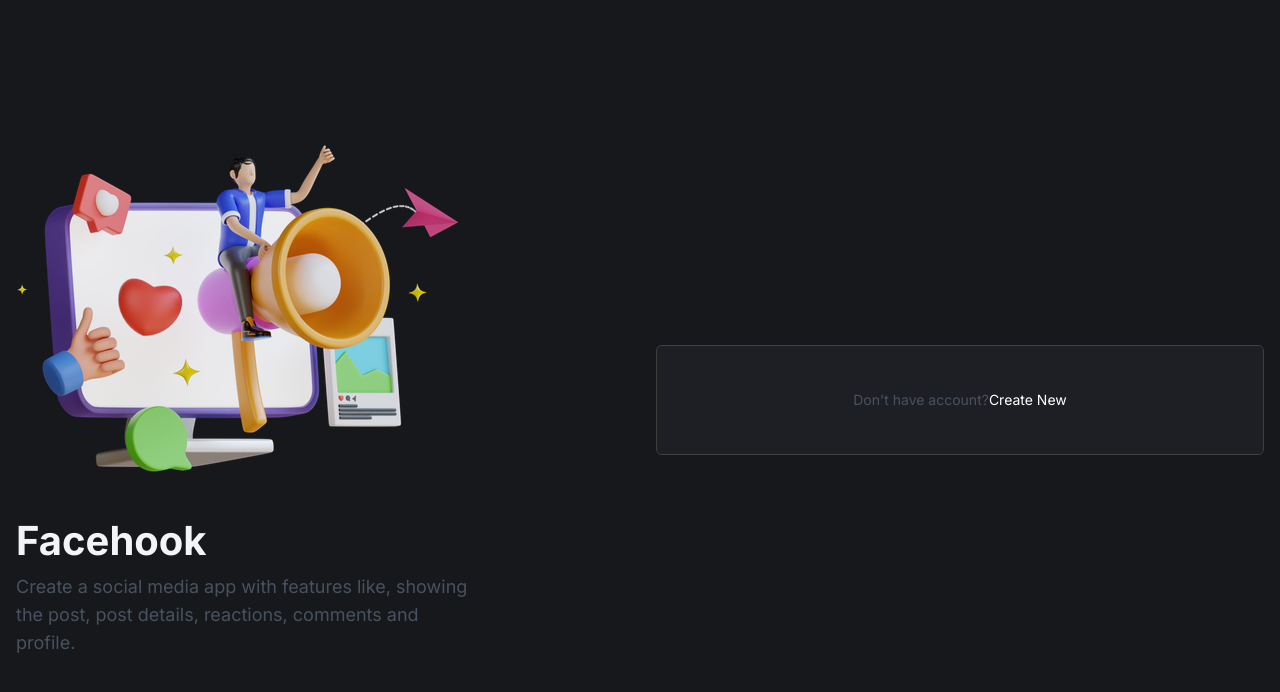
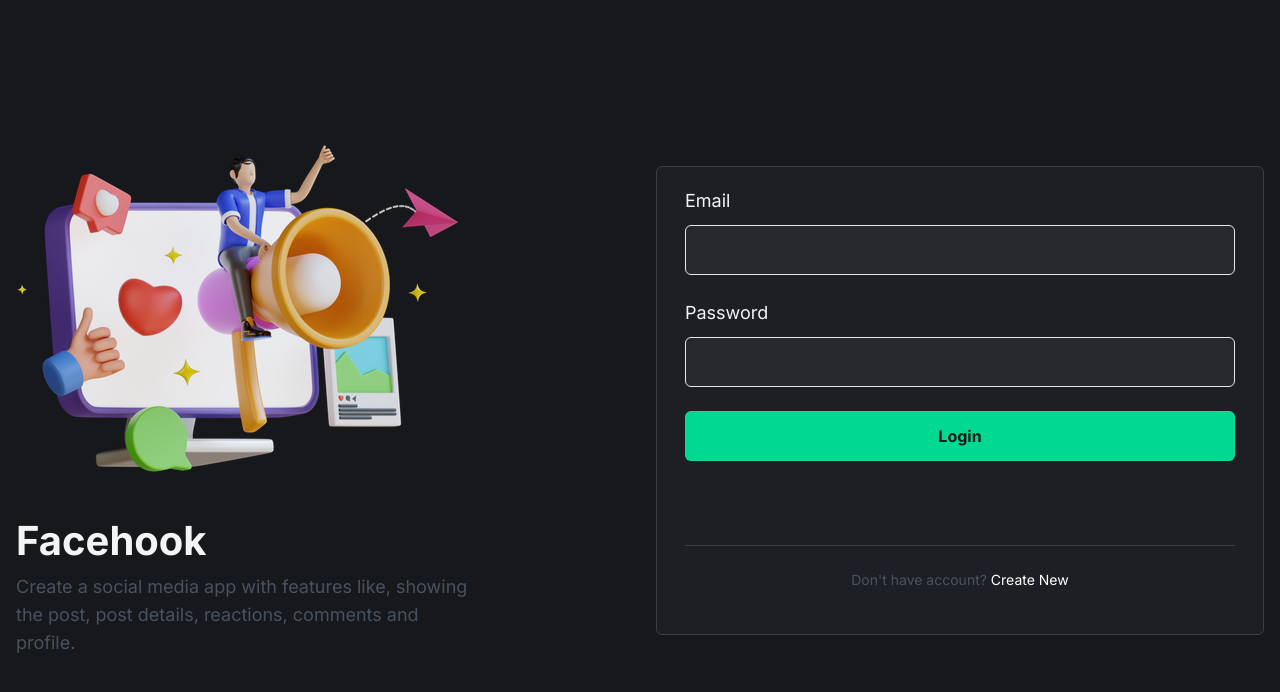
Before and after one commit to ysarafat/facehook, a React (Vite) app: page /login in a window 1280 px wide. Shown: the top 692 px of the page. Built offline with nearby package versions, Linux system fonts and the light colour scheme.

Commit message:
feat: add registration functionality with react-hook-form and create RegistrationPage

```diff
--- a/package.json
+++ b/package.json
@@ -12,6 +12,7 @@
   "dependencies": {
     "react": "^19.1.0",
     "react-dom": "^19.1.0",
+    "react-hook-form": "^7.59.0",
     "react-router-dom": "^6.30.1"
   },
   "devDependencies": {
--- a/src/App.jsx
+++ b/src/App.jsx
@@ -3,6 +3,7 @@ import HomePage from "./pages/HomePage";
 import LoginPage from "./pages/LoginPage";
 import NotFoundPage from "./pages/NotFoundPage";
 import ProfilePage from "./pages/ProfilePage";
+import RegistrationPage from "./pages/RegistrationPage";
 
 export default function App() {
   return (
@@ -11,6 +12,7 @@ export default function App() {
         <Route path="/" exact element={<HomePage />} />
         <Route path="/login" element={<LoginPage />} />
         <Route path="/me" element={<ProfilePage />} />
+        <Route path="/register" element={<RegistrationPage />} />
 
         <Route path="*" element={<NotFoundPage />} />
       </Routes>
--- /dev/null
+++ b/src/components/auth/LoginForm.jsx
@@ -0,0 +1,56 @@
+import { useForm } from "react-hook-form";
+import Field from "../common/Field";
+
+export default function LoginForm() {
+  const {
+    register,
+    handleSubmit,
+    formState: { errors },
+  } = useForm();
+  const submitForm = (data) => {
+    console.log(data);
+  };
+  return (
+    <form
+      className="border-b border-[#3F3F3F] pb-10 lg:pb-[60px]"
+      onSubmit={handleSubmit(submitForm)}
+    >
+      <Field label="Email" error={errors.email}>
+        <input
+          {...register("email", { required: "Email is required!" })}
+          className={`auth-input ${
+            errors.email ? "border-red-500" : "border-gray-200"
+          }`}
+          type="email"
+          name="email"
+          id="email"
+        />
+      </Field>
+      <Field label="Password" error={errors.password}>
+        <input
+          {...register("password", {
+            required: "Password is required!",
+            minLength: {
+              value: 8,
+              message: "Password must be at least 6 characters long!",
+            },
+          })}
+          className={`auth-input ${
+            errors.email ? "border-red-500" : "border-gray-200"
+          }`}
+          type="password"
+          name="password"
+          id="password"
+        />
+      </Field>
+      <Field>
+        <button
+          className="auth-input bg-lwsGreen font-bold  text-deepDark transition-all hover:opacity-90"
+          type="submit"
+        >
+          Login
+        </button>
+      </Field>
+    </form>
+  );
+}
--- /dev/null
+++ b/src/components/common/Field.jsx
@@ -0,0 +1,28 @@
+import { Children } from "react";
+
+export default function Field({ children, label, error, htmlFor }) {
+  const id = htmlFor || getChildId(children);
+  return (
+    <div className="form-control">
+      {label && (
+        <label className="auth-label" htmlFor={id}>
+          {label}
+        </label>
+      )}
+      {children}
+      {!!error && (
+        <div role="alert" className="text-red-600">
+          {error.message}
+        </div>
+      )}
+    </div>
+  );
+}
+
+const getChildId = (children) => {
+  const child = Children.only(children);
+
+  if ("id" in child.props) {
+    return child.props.id;
+  }
+};
--- a/src/pages/LoginPage.jsx
+++ b/src/pages/LoginPage.jsx
@@ -1,4 +1,6 @@
+import { Link } from "react-router-dom";
 import AuthIllustration from "../assets/images/auth_illustration.png";
+import LoginForm from "../components/auth/LoginForm";
 
 export default function LoginPage() {
   return (
@@ -20,15 +22,16 @@ export default function LoginPage() {
             </div>
           </div>
           <div className="card">
+            <LoginForm />
             <div class="py-4 lg:py-6">
               <p class="text-center text-xs text-gray-600/95 lg:text-sm">
-                Don't have account?
-                <a
+                Don't have account?{" "}
+                <Link
                   class="text-white transition-all hover:text-lwsGreen hover:underline"
-                  href="/registration.html"
+                  to="/register"
                 >
                   Create New
-                </a>
+                </Link>
               </p>
             </div>
           </div>
```
Also changed, not shown: 1 other file (tests, documents, lock files or other folders).
